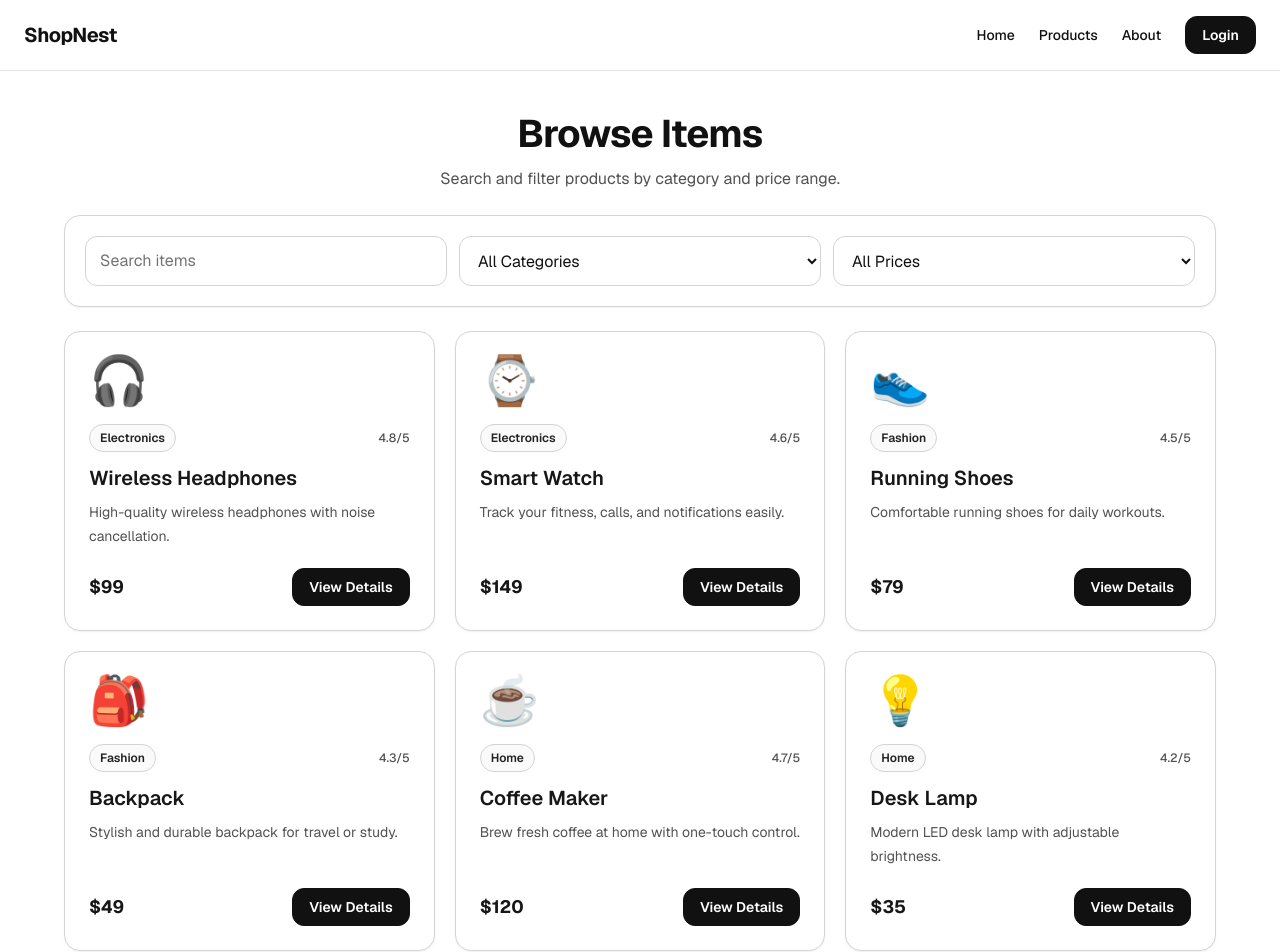
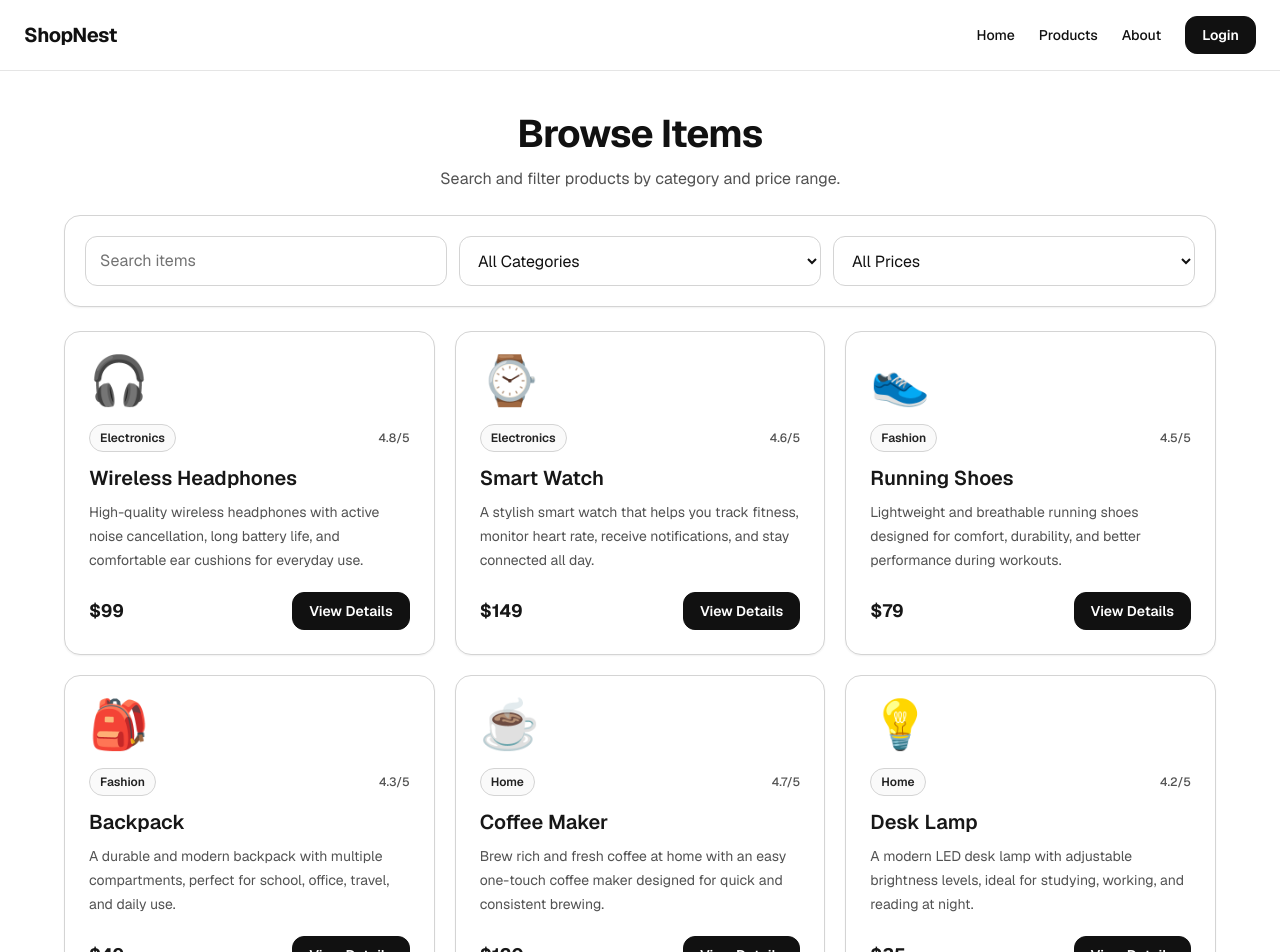
Before and after one commit to JfJubaer/odyssey_next, a Next.js app: page /items in a window 1280 px wide. Shown: the top 952 px of the page. Built offline with nearby package versions, Linux system fonts and the light colour scheme; no server answers.

Commit message:
Add product page fix

```diff
--- a/src/app/items/[id]/page.jsx
+++ b/src/app/items/[id]/page.jsx
@@ -1,116 +1,49 @@
+"use client";
+
 import Link from "next/link";
-import { notFound } from "next/navigation";
+import { useParams } from "next/navigation";
+import { useMemo, useState } from "react";
+import { getLocalProducts, getMergedProducts } from "@/lib/products";
 
-const items = [
-  {
-    id: 1,
-    title: "Wireless Headphones",
-    category: "Electronics",
-    price: 99,
-    rating: 4.8,
-    image: "🎧",
-    description:
-      "High-quality wireless headphones with active noise cancellation, long battery life, and comfortable ear cushions for everyday use.",
-    specs: [
-      "Noise Cancellation",
-      "30 Hours Battery",
-      "Bluetooth 5.3",
-      "Fast Charging",
-    ],
-  },
-  {
-    id: 2,
-    title: "Smart Watch",
-    category: "Electronics",
-    price: 149,
-    rating: 4.6,
-    image: "⌚",
-    description:
-      "A stylish smart watch that helps you track fitness, monitor heart rate, receive notifications, and stay connected all day.",
-    specs: [
-      "Heart Rate Monitor",
-      "Water Resistant",
-      "Fitness Tracking",
-      "AMOLED Display",
-    ],
-  },
-  {
-    id: 3,
-    title: "Running Shoes",
-    category: "Fashion",
-    price: 79,
-    rating: 4.5,
-    image: "👟",
-    description:
-      "Lightweight and breathable running shoes designed for comfort, durability, and better performance during workouts.",
-    specs: [
-      "Breathable Mesh",
-      "Lightweight Design",
-      "Soft Cushion",
-      "Anti-slip Sole",
-    ],
-  },
-  {
-    id: 4,
-    title: "Backpack",
-    category: "Fashion",
-    price: 49,
-    rating: 4.3,
-    image: "🎒",
-    description:
-      "A durable and modern backpack with multiple compartments, perfect for school, office, travel, and daily use.",
-    specs: [
-      "Laptop Compartment",
-      "Water Resistant",
-      "Large Capacity",
-      "Comfort Straps",
-    ],
-  },
-  {
-    id: 5,
-    title: "Coffee Maker",
-    category: "Home",
-    price: 120,
-    rating: 4.7,
-    image: "☕",
-    description:
-      "Brew rich and fresh coffee at home with an easy one-touch coffee maker designed for quick and consistent brewing.",
-    specs: [
-      "One-touch Brew",
-      "Reusable Filter",
-      "Compact Design",
-      "Easy Cleaning",
-    ],
-  },
-  {
-    id: 6,
-    title: "Desk Lamp",
-    category: "Home",
-    price: 35,
-    rating: 4.2,
-    image: "💡",
-    description:
-      "A modern LED desk lamp with adjustable brightness levels, ideal for studying, working, and reading at night.",
-    specs: [
-      "LED Light",
-      "Adjustable Brightness",
-      "Flexible Neck",
-      "Energy Saving",
-    ],
-  },
-];
+export default function ItemDetailsPage() {
+  const params = useParams();
+  const [localProducts] = useState(() => getLocalProducts());
 
-export default async function ItemDetailsPage({ params }) {
-  const { id } = await params;
-  const item = items.find((product) => product.id === Number(id));
+  const allItems = useMemo(() => getMergedProducts(localProducts), [localProducts]);
+  const id = Number(params?.id);
+
+  const item = allItems.find((product) => Number(product.id) === id);
 
   if (!item) {
-    notFound();
+    return (
+      <section className="page-shell">
+        <div className="page-container">
+          <div className="surface-soft p-10 text-center">
+            <h1 className="title-lg">Item not found</h1>
+            <p className="mt-3 text-sm text-neutral-600">
+              The item you are looking for does not exist.
+            </p>
+            <Link
+              href="/items"
+              className="bw-btn bw-link-focus mt-6 px-5 py-3 text-sm"
+            >
+              Back to Items
+            </Link>
+          </div>
+        </div>
+      </section>
+    );
   }
 
-  const relatedItems = items.filter(
-    (product) => product.category === item.category && product.id !== item.id,
+  const relatedItems = allItems.filter(
+    (product) =>
+      product.category === item.category && Number(product.id) !== Number(item.id),
   );
+
+  const specs =
+    Array.isArray(item.specs) && item.specs.length > 0
+      ? item.specs
+      : ["User submitted item", "Details added by seller"];
 
   return (
     <section className="page-shell">
@@ -123,53 +56,39 @@ export default async function ItemDetailsPage({ params }) {
         </Link>
 
         <article className="surface-card grid gap-8 p-6 sm:p-8 lg:grid-cols-2">
-          <div className="flex items-center justify-center bg-blue-50 rounded-2xl min-h-[320px]">
-            <span className="text-9xl">{item.image}</span>
+          <div className="surface-soft flex min-h-[280px] items-center justify-center px-4 text-center text-lg font-semibold uppercase tracking-[0.14em] text-neutral-600 sm:min-h-[360px]">
+            {item.image || "Product"}
           </div>
 
           <div>
             <span className="bw-badge">{item.category}</span>
 
             <h1 className="title-lg mt-4">{item.title}</h1>
-            <p className="mt-4 text-sm leading-7 text-neutral-600">
-              {item.description}
-            </p>
+            <p className="mt-4 text-sm leading-7 text-neutral-600">{item.description}</p>
 
             <div className="mt-6 grid gap-3 sm:grid-cols-3">
               <div className="surface-soft p-4">
-                <p className="text-xs uppercase tracking-wide text-neutral-500">
-                  Price
-                </p>
+                <p className="text-xs uppercase tracking-wide text-neutral-500">Price</p>
+                <p className="mt-1 text-lg font-semibold text-neutral-900">${item.price}</p>
+              </div>
+
+              <div className="surface-soft p-4">
+                <p className="text-xs uppercase tracking-wide text-neutral-500">Rating</p>
                 <p className="mt-1 text-lg font-semibold text-neutral-900">
-                  ${item.price}
+                  {item.rating ?? "N/A"}/5
                 </p>
               </div>
 
               <div className="surface-soft p-4">
-                <p className="text-xs uppercase tracking-wide text-neutral-500">
-                  Rating
-                </p>
-                <p className="mt-1 text-lg font-semibold text-neutral-900">
-                  {item.rating}/5
-                </p>
-              </div>
-
-              <div className="surface-soft p-4">
-                <p className="text-xs uppercase tracking-wide text-neutral-500">
-                  Status
-                </p>
-                <p className="mt-1 text-lg font-semibold text-neutral-900">
-                  Available
-                </p>
+                <p className="text-xs uppercase tracking-wide text-neutral-500">Status</p>
+                <p className="mt-1 text-lg font-semibold text-neutral-900">Available</p>
               </div>
             </div>
 
-            <h2 className="mt-8 text-xl font-semibold text-neutral-900">
-              Specifications
-            </h2>
+            <h2 className="mt-8 text-xl font-semibold text-neutral-900">Specifications</h2>
 
             <ul className="mt-4 grid gap-2 sm:grid-cols-2">
-              {item.specs.map((spec) => (
+              {specs.map((spec) => (
                 <li
                   key={spec}
                   className="rounded-lg border border-neutral-200 px-4 py-2 text-sm text-neutral-700"
@@ -191,11 +110,9 @@ export default async function ItemDetailsPage({ params }) {
                   key={related.id}
                   className="surface-card hover-lift p-5"
                 >
-                  <div className="text-5xl mb-4">{related.image}</div>
+                  <div className="text-5xl mb-4">{related.image || "Product"}</div>
 
-                  <h3 className="text-lg font-semibold text-neutral-900">
-                    {related.title}
-                  </h3>
+                  <h3 className="text-lg font-semibold text-neutral-900">{related.title}</h3>
 
                   <p className="mt-2 text-sm leading-6 text-neutral-600">
                     {related.description.slice(0, 80)}...
--- a/src/app/items/page.jsx
+++ b/src/app/items/page.jsx
@@ -1,71 +1,18 @@
 "use client";
 
 import Link from "next/link";
-import { useState } from "react";
-
-const items = [
-  {
-    id: 1,
-    title: "Wireless Headphones",
-    category: "Electronics",
-    price: 99,
-    rating: 4.8,
-    image: "🎧",
-    description: "High-quality wireless headphones with noise cancellation.",
-  },
-  {
-    id: 2,
-    title: "Smart Watch",
-    category: "Electronics",
-    price: 149,
-    rating: 4.6,
-    image: "⌚",
-    description: "Track your fitness, calls, and notifications easily.",
-  },
-  {
-    id: 3,
-    title: "Running Shoes",
-    category: "Fashion",
-    price: 79,
-    rating: 4.5,
-    image: "👟",
-    description: "Comfortable running shoes for daily workouts.",
-  },
-  {
-    id: 4,
-    title: "Backpack",
-    category: "Fashion",
-    price: 49,
-    rating: 4.3,
-    image: "🎒",
-    description: "Stylish and durable backpack for travel or study.",
-  },
-  {
-    id: 5,
-    title: "Coffee Maker",
-    category: "Home",
-    price: 120,
-    rating: 4.7,
-    image: "☕",
-    description: "Brew fresh coffee at home with one-touch control.",
-  },
-  {
-    id: 6,
-    title: "Desk Lamp",
-    category: "Home",
-    price: 35,
-    rating: 4.2,
-    image: "💡",
-    description: "Modern LED desk lamp with adjustable brightness.",
-  },
-];
+import { useMemo, useState } from "react";
+import { getLocalProducts, getMergedProducts } from "@/lib/products";
 
 export default function ItemsPage() {
   const [search, setSearch] = useState("");
   const [category, setCategory] = useState("All");
   const [price, setPrice] = useState("All");
+  const [localProducts] = useState(() => getLocalProducts());
 
-  const filteredItems = items.filter((item) => {
+  const allItems = useMemo(() => getMergedProducts(localProducts), [localProducts]);
+
+  const filteredItems = allItems.filter((item) => {
     const matchesSearch =
       item.title.toLowerCase().includes(search.toLowerCase()) ||
       item.description.toLowerCase().includes(search.toLowerCase());
@@ -109,6 +56,7 @@ export default function ItemsPage() {
             <option value="Electronics">Electronics</option>
             <option value="Fashion">Fashion</option>
             <option value="Home">Home</option>
+            <option value="Accessories">Accessories</option>
           </select>
 
           <select
@@ -149,9 +97,7 @@ export default function ItemsPage() {
               </div>
 
               <div className="mt-5 flex items-center justify-between">
-                <p className="text-lg font-bold text-neutral-900">
-                  ${item.price}
-                </p>
+                <p className="text-lg font-bold text-neutral-900">${item.price}</p>
 
                 <Link
                   href={`/items/${item.id}`}
--- a/src/components/FeaturedProduct.jsx
+++ b/src/components/FeaturedProduct.jsx
@@ -1,43 +1,7 @@
 import Link from "next/link";
+import { DEFAULT_PRODUCTS } from "@/data/product";
 
-const products = [
-  {
-    id: 1,
-    title: "Wireless Headphones",
-    category: "Electronics",
-    price: 99,
-    rating: 4.8,
-    image: "🎧",
-    description: "High-quality wireless headphones with noise cancellation.",
-  },
-  {
-    id: 2,
-    title: "Smart Watch",
-    category: "Electronics",
-    price: 149,
-    rating: 4.6,
-    image: "⌚",
-    description: "Track your fitness, calls, and notifications easily.",
-  },
-  {
-    id: 3,
-    title: "Running Shoes",
-    category: "Fashion",
-    price: 79,
-    rating: 4.5,
-    image: "👟",
-    description: "Comfortable running shoes for daily workouts.",
-  },
-  {
-    id: 4,
-    title: "Backpack",
-    category: "Fashion",
-    price: 49,
-    rating: 4.3,
-    image: "🎒",
-    description: "Stylish and durable backpack for travel or study.",
-  },
-];
+const featuredProducts = DEFAULT_PRODUCTS.slice(0, 4);
 
 export default function FeaturedProducts() {
   return (
@@ -51,12 +15,12 @@ export default function FeaturedProducts() {
         </div>
 
         <div className="grid gap-5 sm:grid-cols-2 lg:grid-cols-4">
-          {products.map((product) => (
+          {featuredProducts.map((product) => (
             <article
               key={product.id}
               className="surface-card hover-lift fade-in overflow-hidden"
             >
-              <div className="h-48 flex items-center justify-center bg-blue-50 text-7xl">
+              <div className="h-48 flex items-center justify-center bg-neutral-100 text-7xl">
                 {product.image}
               </div>
 
--- a/src/data/product.js
+++ b/src/data/product.js
@@ -1,4 +1,6 @@
-export const items = [
+export const LOCAL_PRODUCTS_STORAGE_KEY = "items";
+
+export const DEFAULT_PRODUCTS = [
   {
     id: 1,
     title: "Wireless Headphones",
@@ -96,3 +98,6 @@ export const items = [
     ],
   },
 ];
+
+// Backwards-compatible export for older imports.
+export const items = DEFAULT_PRODUCTS;
--- /dev/null
+++ b/src/lib/products.js
@@ -0,0 +1,71 @@
+import { DEFAULT_PRODUCTS, LOCAL_PRODUCTS_STORAGE_KEY } from "@/data/product";
+
+function normalizeProductShape(product) {
+  const description =
+    product.description || product.fullDescription || product.shortDescription || "";
+
+  const specs =
+    Array.isArray(product.specs) && product.specs.length > 0
+      ? product.specs
+      : typeof product.specsText === "string" && product.specsText.trim().length > 0
+        ? product.specsText
+            .split(",")
+            .map((spec) => spec.trim())
+            .filter(Boolean)
+        : ["General purpose", "User submitted item"];
+
+  const normalizedPrice = Number(product.price);
+  const normalizedRating = Number(product.rating);
+
+  return {
+    id: Number(product.id),
+    title: product.title || "Untitled Product",
+    category: product.category || "Uncategorized",
+    price: Number.isFinite(normalizedPrice) ? normalizedPrice : 0,
+    rating:
+      Number.isFinite(normalizedRating) && normalizedRating > 0
+        ? normalizedRating
+        : 4.0,
+    image: product.image || "🛍️",
+    description,
+    specs,
+    userEmail: product.userEmail || "",
+    date: product.date || "",
+  };
+}
+
+export function getLocalProducts() {
+  if (typeof window === "undefined") {
+    return [];
+  }
+
+  try {
+    const raw = localStorage.getItem(LOCAL_PRODUCTS_STORAGE_KEY);
+    const parsed = raw ? JSON.parse(raw) : [];
+    if (!Array.isArray(parsed)) {
+      return [];
+    }
+    return parsed.map(normalizeProductShape);
+  } catch {
+    return [];
+  }
+}
+
+export function saveLocalProducts(products) {
+  if (typeof window === "undefined") {
+    return;
+  }
+
+  localStorage.setItem(LOCAL_PRODUCTS_STORAGE_KEY, JSON.stringify(products));
+}
+
+export function getMergedProducts(localProducts = []) {
+  return [
+    ...DEFAULT_PRODUCTS.map((product) => normalizeProductShape(product)),
+    ...localProducts.map((product) => normalizeProductShape(product)),
+  ];
+}
+
+export function buildLocalProduct(input) {
+  return normalizeProductShape(input);
+}
```
Also changed, not shown: src/app/items/add/page.jsx (+65 -43 lines), src/app/items/manage/page.jsx (+7 -6 lines).
